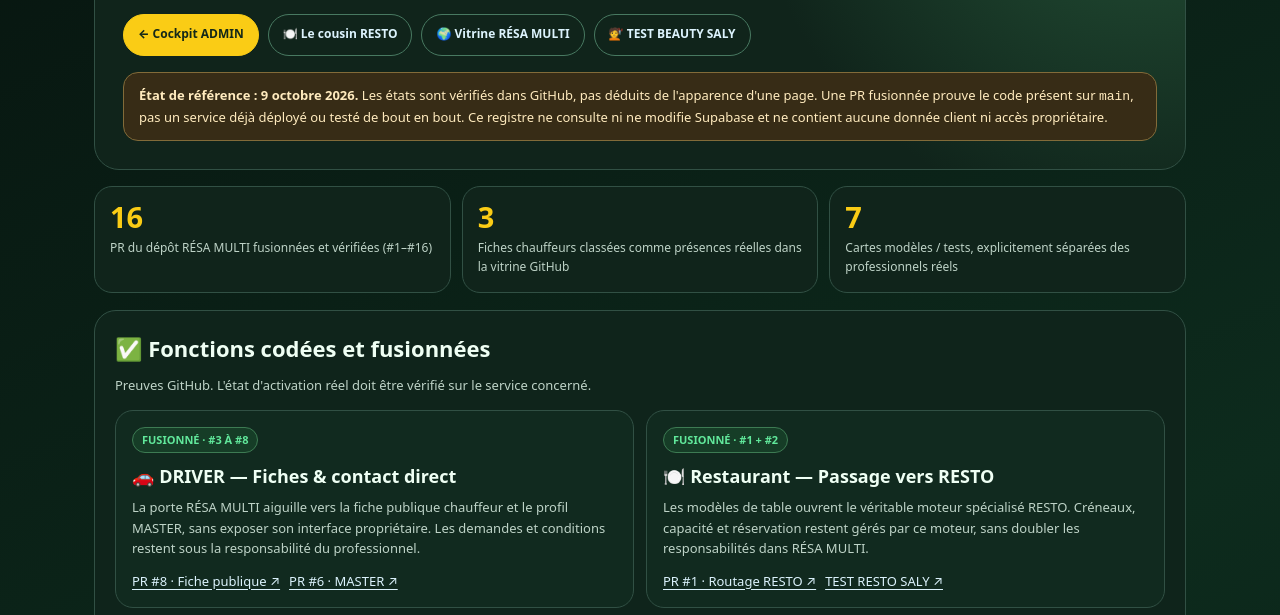
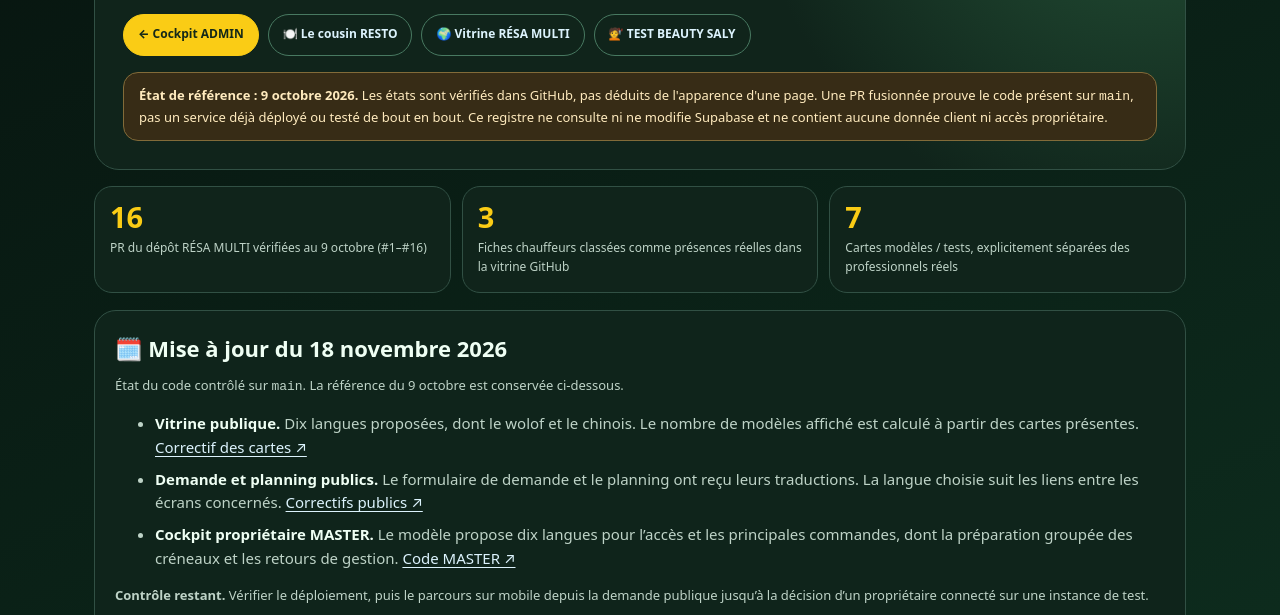
Before and after one commit to BEAUVILLE/admin-digiy, a plain HTML site: page suivi-resa-multi.html in a window 1280 px wide. Shown: the part 185-800 px from the top of the page. Drawn offline with Linux system fonts and the light colour scheme.

Commit message:
Actualise la mémoire métier RÉSA MULTI au 18 novembre

```diff
--- a/suivi-resa-multi.html
+++ b/suivi-resa-multi.html
@@ -57,10 +57,20 @@ small{color:var(--muted)}
 <div class="notice"><strong>État de référence : 9 octobre 2026.</strong> Les états sont vérifiés dans GitHub, pas déduits de l'apparence d'une page. Une PR fusionnée prouve le code présent sur <code>main</code>, pas un service déjà déployé ou testé de bout en bout. Ce registre ne consulte ni ne modifie Supabase et ne contient aucune donnée client ni accès propriétaire.</div>
 </header>
 <div class="metrics" aria-label="Synthèse contrôlée">
-<div class="metric"><strong>16</strong><span>PR du dépôt RÉSA MULTI fusionnées et vérifiées (#1–#16)</span></div>
+<div class="metric"><strong>16</strong><span>PR du dépôt RÉSA MULTI vérifiées au 9 octobre (#1–#16)</span></div>
 <div class="metric"><strong>3</strong><span>Fiches chauffeurs classées comme présences réelles dans la vitrine GitHub</span></div>
 <div class="metric"><strong>7</strong><span>Cartes modèles / tests, explicitement séparées des professionnels réels</span></div>
 </div>
+<section class="area" id="etat-2026-11-18">
+<h2>🗓️ Mise à jour du 18 novembre 2026</h2>
+<p>État du code contrôlé sur <code>main</code>. La référence du 9 octobre est conservée ci-dessous.</p>
+<ul>
+<li><strong>Vitrine publique.</strong> Dix langues proposées, dont le wolof et le chinois. Le nombre de modèles affiché est calculé à partir des cartes présentes. <a href="https://github.com/BEAUVILLE/digiy-resa-table-resto/pull/42">Correctif des cartes ↗</a></li>
+<li><strong>Demande et planning publics.</strong> Le formulaire de demande et le planning ont reçu leurs traductions. La langue choisie suit les liens entre les écrans concernés. <a href="https://github.com/BEAUVILLE/digiy-resa-table-resto/pull/41">Correctifs publics ↗</a></li>
+<li><strong>Cockpit propriétaire MASTER.</strong> Le modèle propose dix langues pour l’accès et les principales commandes, dont la préparation groupée des créneaux et les retours de gestion. <a href="https://github.com/BEAUVILLE/digiy-master-modeles/blob/main/MASTER-MAITRE-RESA-V1/gestion.html">Code MASTER ↗</a></li>
+</ul>
+<p><strong>Contrôle restant.</strong> Vérifier le déploiement, puis le parcours sur mobile depuis la demande publique jusqu’à la décision d’un propriétaire connecté sur une instance de test.</p>
+</section>
 <section class="area" id="fonctionnel">
 <h2>✅ Fonctions codées et fusionnées</h2>
 <p>Preuves GitHub. L'état d'activation réel doit être vérifié sur le service concerné.</p>
@@ -117,7 +127,7 @@ small{color:var(--muted)}
 <ol>
 <li><strong>TEST BEAUTY :</strong> refaire le parcours client → prestation → sept jours → demande → notification → confirmation/refus côté propriétaire, sur mobile et avec une vraie session de test.</li>
 <li><strong>Protection des données :</strong> vérifier les droits réellement appliqués dans Supabase, l'accès owner_id, les RPC et l'absence de données personnelles dans la vitrine publique.</li>
-<li><strong>Clarté des cartes :</strong> le code source contient 7 entrées <code>DEMO</code> mais un libellé traduit annonce « 6 exemples ». Corriger la présentation seulement après validation, sans inventer de professionnels.</li>
+<li><strong>Clarté des cartes :</strong> le décalage entre les 7 cartes <code>DEMO</code> et le libellé « 6 exemples » a été corrigé dans le code. Vérifier le compteur sur la page publiée.</li>
 <li><strong>Fiches réelles :</strong> recontrôler les trois liens chauffeurs et l'état MASTER public ; une entrée <code>REAL</code> dans le code ne démontre pas à elle seule qu'une activité est ouverte aujourd'hui.</li>
 <li><strong>Modules complémentaires :</strong> beauté et DRIVER disposent de preuves spécifiques ; bien-être, onglerie, événementiel et navette restent des modèles sur la vitrine. Ne pas annoncer un moteur complet de chacun sans test réel.</li>
 <li><strong>Déploiement :</strong> confronter le contenu de <code>main</code> aux pages effectivement servies avant de parler de livraison publique.</li>
@@ -134,5 +144,5 @@ small{color:var(--muted)}
 <a href="https://github.com/BEAUVILLE/digiy-resa-table-resto/pull/16">PR #16 · FICHE ↗</a>
 </div>
 </section>
-<p class="footer">DIGIY CORE · RÉSA MULTI · État GitHub vérifié le 09/10/2026 · Lecture seule, sans clés ni données personnelles.</p>
+<p class="footer">DIGIY CORE · RÉSA MULTI · Référence du 09/10/2026 · Mise à jour GitHub du 18/11/2026 · Lecture seule, sans clés ni données personnelles.</p>
 </main></body></html>
```
